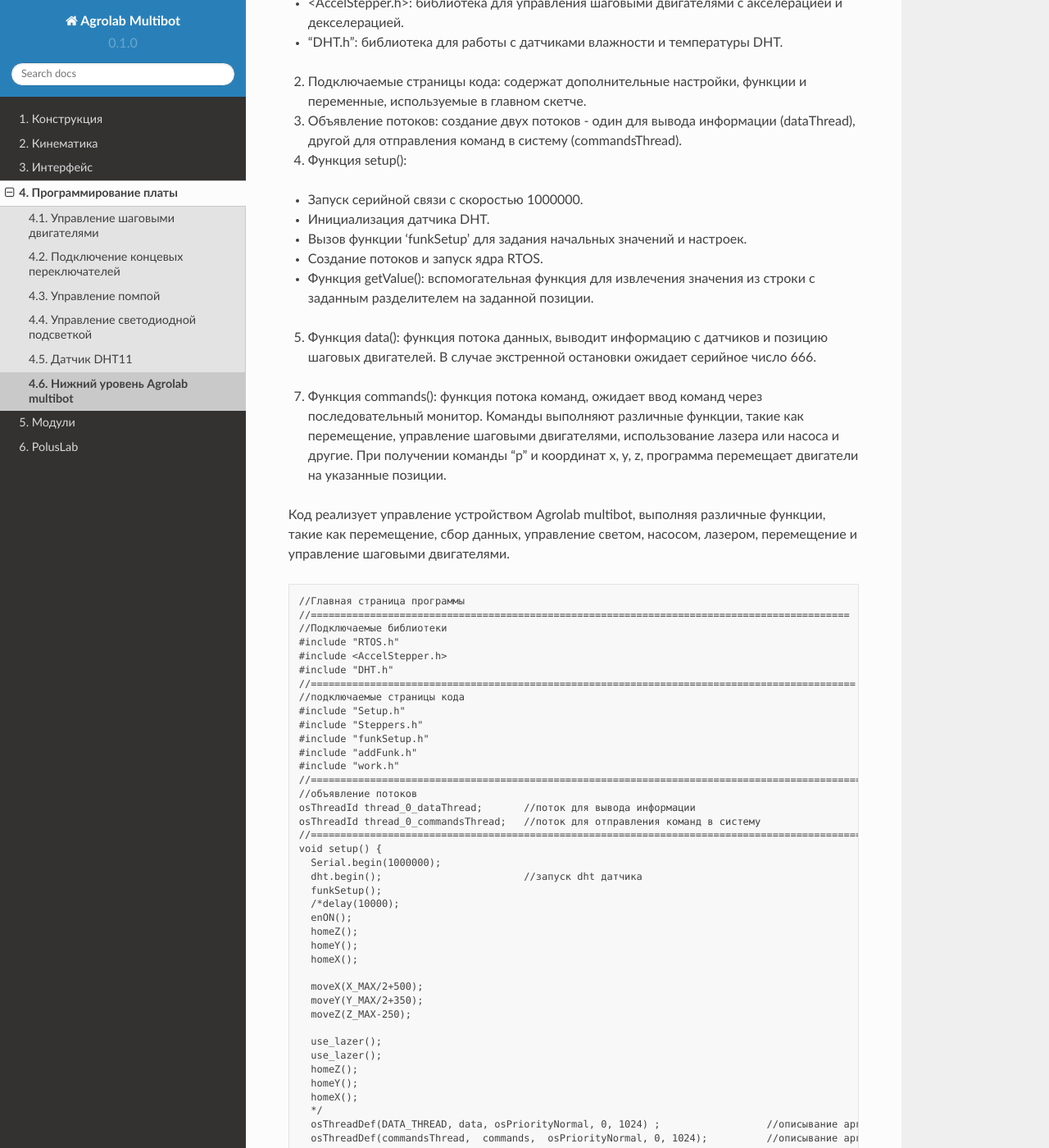
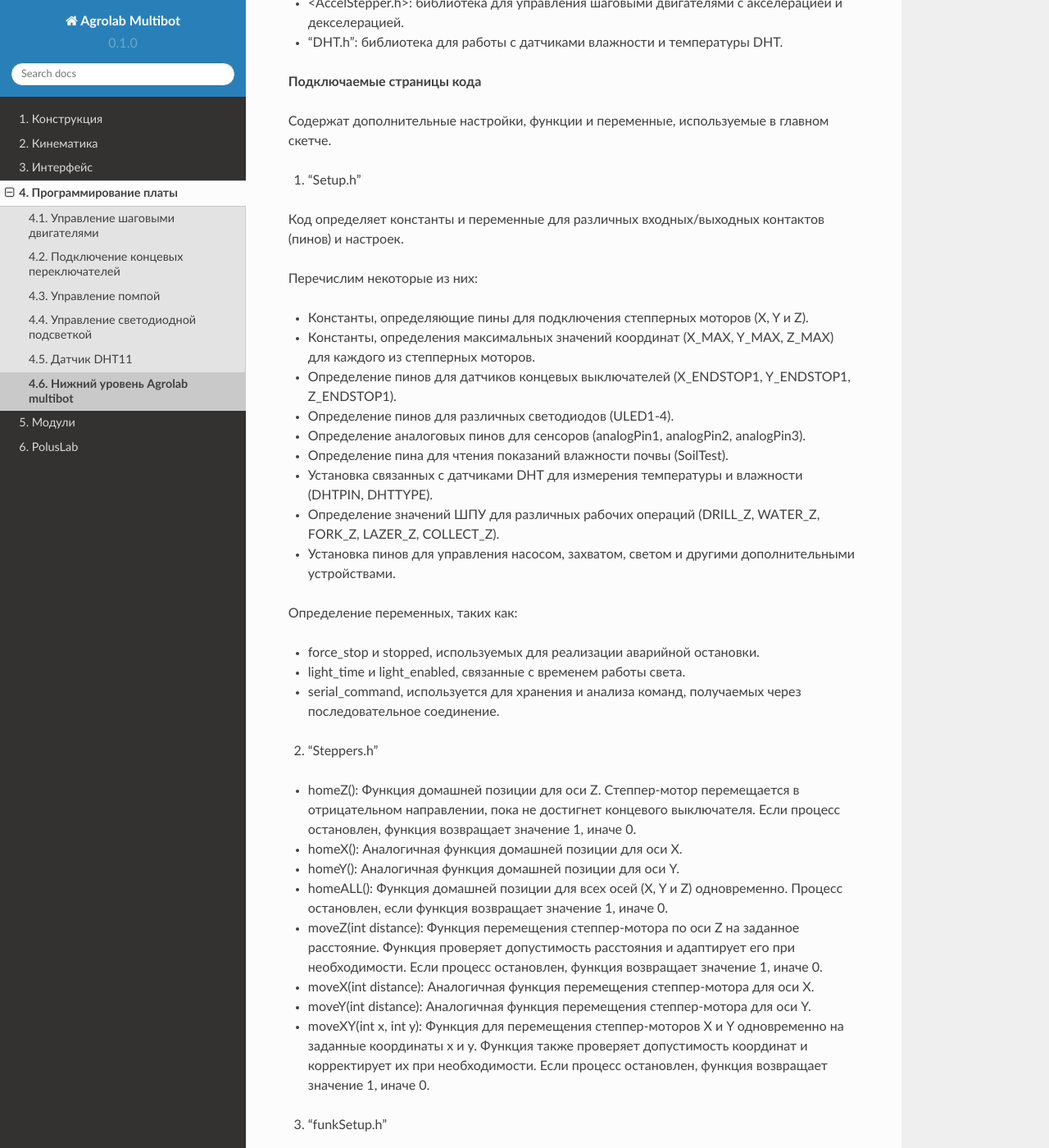
Before and after one commit to BBanwz/AgroLab_Multibot, a Sphinx documentation site: the page built from docs/source/4MBcode/6Full.rst, in a window 1280 px wide and 1400 px high, scrolled down 384 px. Shown: the whole window at 82% size. Built offline with Sphinx 7.4.7 and the Read the Docs theme 2.0.0, drawn with Linux system fonts in a browser that asks for light colours; some of the changed text lies outside the part shown.

Commit message:
Update 6Full.rst

```diff
--- a/docs/source/4MBcode/6Full.rst
+++ b/docs/source/4MBcode/6Full.rst
@@ -11,11 +11,89 @@
 
 - "DHT.h": библиотека для работы с датчиками влажности и температуры DHT.
 
-2. Подключаемые страницы кода: содержат дополнительные настройки, функции и переменные, используемые в главном скетче.
+**Подключаемые страницы кода**
 
-3. Объявление потоков: создание двух потоков - один для вывода информации (dataThread), другой для отправления команд в систему (commandsThread).
+Содержат дополнительные настройки, функции и переменные, используемые в главном скетче.
 
-4. Функция setup():
+1. "Setup.h"
+
+Код определяет константы и переменные для различных входных/выходных контактов (пинов) и настроек.
+
+Перечислим некоторые из них:
+
+- Константы, определяющие пины для подключения степперных моторов (X, Y и Z).
+
+- Константы, определения максимальных значений координат (X_MAX, Y_MAX, Z_MAX) для каждого из степперных моторов.
+
+- Определение пинов для датчиков концевых выключателей (X_ENDSTOP1, Y_ENDSTOP1, Z_ENDSTOP1).
+
+- Определение пинов для различных светодиодов (ULED1-4).
+
+- Определение аналоговых пинов для сенсоров (analogPin1, analogPin2, analogPin3).
+
+- Определение пина для чтения показаний влажности почвы (SoilTest).
+
+- Установка связанных с датчиками DHT для измерения температуры и влажности (DHTPIN, DHTTYPE).
+
+- Определение значений ШПУ для различных рабочих операций (DRILL_Z, WATER_Z, FORK_Z, LAZER_Z, COLLECT_Z).
+
+- Установка пинов для управления насосом, захватом, светом и другими дополнительными устройствами.
+
+Определение переменных, таких как:
+
+- force_stop и stopped, используемых для реализации аварийной остановки.
+
+- light_time и light_enabled, связанные с временем работы света.
+
+- serial_command, используется для хранения и анализа команд, получаемых через последовательное соединение.
+
+2. "Steppers.h"
+
+- homeZ(): Функция домашней позиции для оси Z. Степпер-мотор перемещается в отрицательном направлении, пока не достигнет концевого выключателя. Если процесс остановлен, функция возвращает значение 1, иначе 0.
+
+- homeX(): Аналогичная функция домашней позиции для оси X.
+
+- homeY(): Аналогичная функция домашней позиции для оси Y.
+
+- homeALL(): Функция домашней позиции для всех осей (X, Y и Z) одновременно. Процесс остановлен, если функция возвращает значение 1, иначе 0.
+
+- moveZ(int distance): Функция перемещения степпер-мотора по оси Z на заданное расстояние. Функция проверяет допустимость расстояния и адаптирует его при необходимости. Если процесс остановлен, функция возвращает значение 1, иначе 0.
+
+- moveX(int distance): Аналогичная функция перемещения степпер-мотора для оси X.
+
+- moveY(int distance): Аналогичная функция перемещения степпер-мотора для оси Y.
+
+- moveXY(int x, int y): Функция для перемещения степпер-моторов X и Y одновременно на заданные координаты x и y. Функция также проверяет допустимость координат и корректирует их при необходимости. Если процесс остановлен, функция возвращает значение 1, иначе 0.
+
+3. "funkSetup.h"
+
+- Настройка трех шаговых двигателей (stepperX, stepperY, и stepperZ) с заданными максимальной скоростью, текущей скоростью, ускорением и настройкой инвертирования ножек (пинов).
+
+- Установка ножек (пинов) светодиодов (ULED1, ULED2, ULED3, и ULED4) на выход (OUTPUT).
+
+- Установка пина лазера (LAZER) на выход (OUTPUT) и установка его начального значения на 0.
+
+- Установка ножек (пинов) для управления периферийными устройствами (CONTROL_PEREPHERIAL_PIN_SELECT, LIGHT_PIN, и PUMP_PIN) на выход (OUTPUT) и задание начальных значений.
+
+- Установка ножек (пинов) для включения или отключения шаговых двигателей (ENPin1, ENPin2, ENPin3, и ENPin4) на выход (OUTPUT).
+
+- Установка ножек (пинов) шага и направления шаговых двигателей (stepPinX, stepPinY, stepPinZ, dirPinX, dirPinY и dirPinZ) на выход (OUTPUT).
+
+- Установка ножек (пинов) концевых выключателей для каждого из шаговых двигателей (X_ENDSTOP1, Y_ENDSTOP1 и Z_ENDSTOP1) на вход с подтяжкой к питанию (INPUT_PULLUP).
+
+- Установка ножек (пинов) для манипулятора (GRASP_PIN и GRASP_PIN_EN) на выход (OUTPUT).
+
+4. "addFunk.h"
+
+Предназначен для управления и тестирования оборудования, использующего шаговые моторы для перемещения по осям X, Y и Z.
+
+5. "work.h"
+
+**Объявление потоков**
+
+Создание двух потоков - один для вывода информации (dataThread), другой для отправления команд в систему (commandsThread).
+
+**Функция setup**
 
 - Запуск серийной связи с скоростью 1000000.
 
```
Also changed, not shown: other parts of docs/source/4MBcode/6Full.rst (+7 -3 lines).
